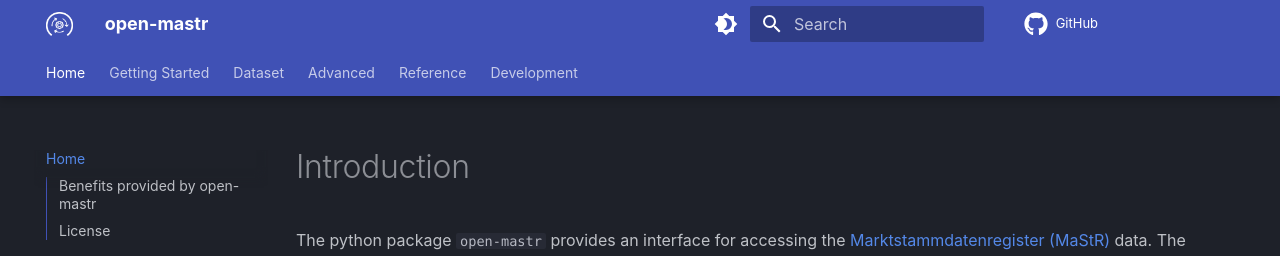
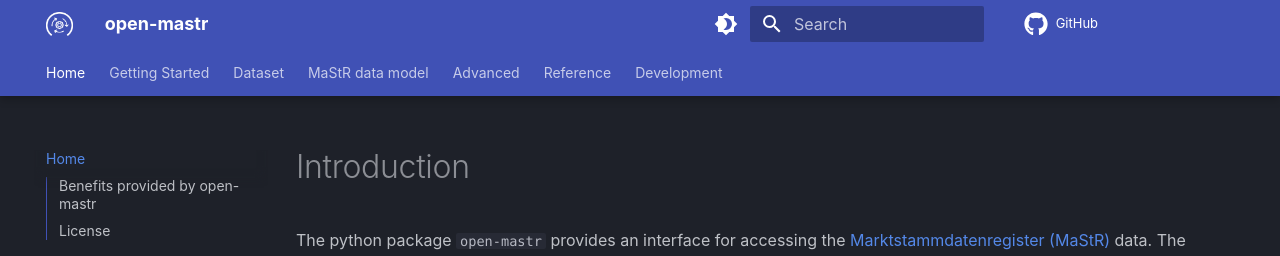
Before and after one commit to OpenEnergyPlatform/open-MaStR, an MkDocs documentation site: the page built from docs/index.md, in a window 1280 px wide. Shown: the top 256 px of the page. Built offline with MkDocs 1.6.1 and Material for MkDocs 9.7.7, drawn with Linux system fonts in a browser that asks for light colours; emoji names are drawn with the system emoji font; comment, search, counter and statistics services are not loaded.

Commit message:
Add link to new MaStR data model to the docs main menu

```diff
--- a/mkdocs.yml
+++ b/mkdocs.yml
@@ -74,6 +74,7 @@
   - Home: index.md
   - Getting Started: getting_started.md
   - Dataset: dataset.md
+  - MaStR data model: https://openenergyplatform.github.io/mastr-docs/
   - Advanced: advanced.md
   - Reference:
     - Basic Usage: reference/basic.md
```
